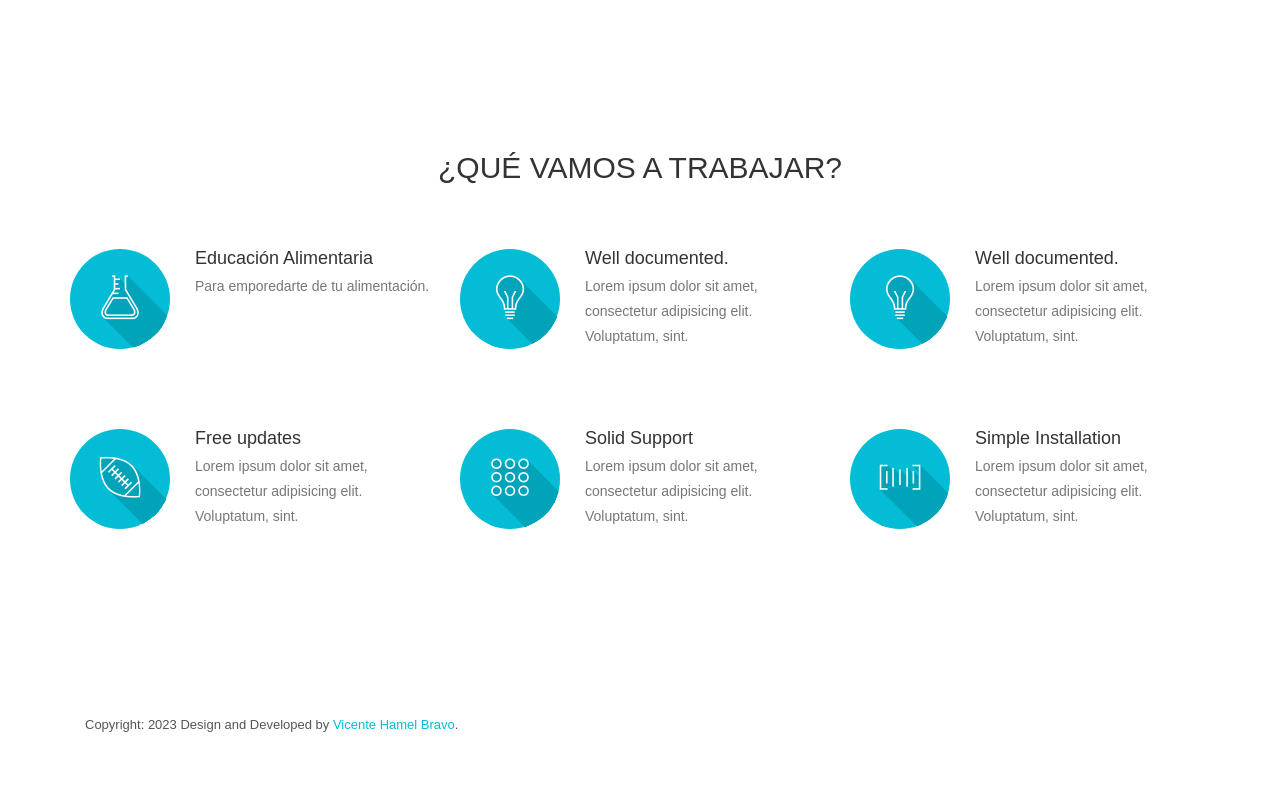
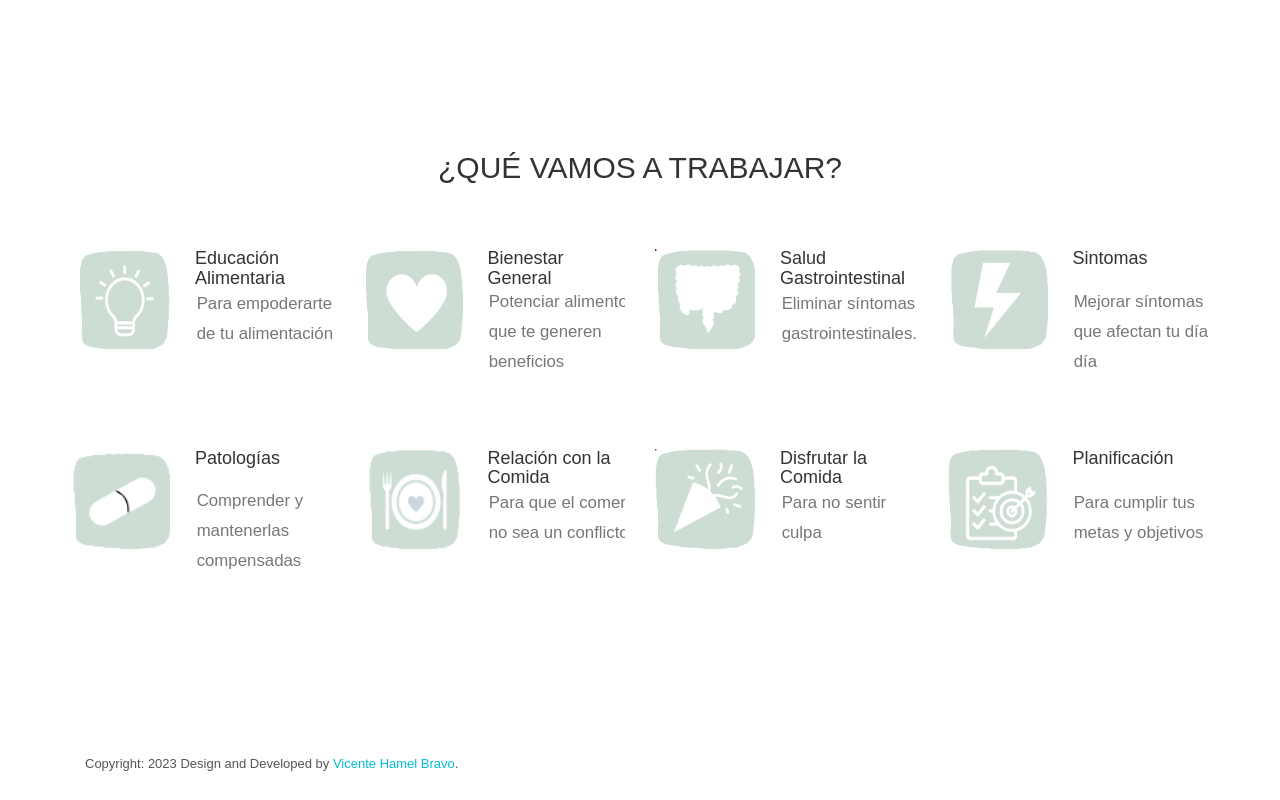
Before and after one commit to vhamelbravo/nutrihabito, a website: page about.html in a window 1280 px wide. Shown: the part 1107-1907 px from the top of the page. Before the commit the page ends 1868 px from the top, so only its background shows below. Drawn offline with Linux system fonts and the light colour scheme; files whose address does not match are found by name; a web font is replaced by a local one.

Commit message:
About page

```diff
--- a/about.html
+++ b/about.html
@@ -152,87 +152,97 @@
 				<h1 class="title wow fadeInDown" data-wow-delay=".3s">¿Qué Vamos a Trabajar?  </h1>
 			</div>
 			<div class="row">
-				<div class="col-md-4 col-lg-4 col-xs-12">
+				<div class="col-md-3 col-lg-3 col-xs-12">
 					<div class="media wow fadeInUp animated" data-wow-duration="500ms" data-wow-delay="300ms">
 						<div class="media-left">
-							<div class="icon">
-								<i class="ion-ios-flask-outline"></i>
-							</div>
+								<img class="about-icon" src="images/about/about-icon1.png">
 						</div>
 						<div class="media-body">
-							<h4 class="media-heading">Educación Alimentaria </h4>
-							<p>Para emporedarte de tu alimentación. </p>
+							<h4 class="media-heading">Educación Alimentaria</h4>
+							<p class="about-text">Para empoderarte de tu alimentación.</p>
 						</div>
 					</div>
 				</div>
-				<div class="col-md-4 col-lg-4 col-xs-12">
+				<div class="col-md-3 col-lg-3 col-xs-12">
 					<div class="media wow fadeInDown animated" data-wow-duration="500ms" data-wow-delay="600ms">
 						<div class="media-left">
-							<div class="icon">
-								<i class="ion-ios-lightbulb-outline"></i>
-							</div>
+								<img class="about-icon" src="images/about/about-icon2.png">
 						</div>
 						<div class="media-body">
-							<h4 class="media-heading">Well documented.</h4>
-							<p>Lorem ipsum dolor sit amet, consectetur adipisicing elit. Voluptatum, sint.</p>
+							<h4 class="media-heading">Bienestar General</h4>
+							<p class="about-text">Potenciar alimentos que te generen beneficios </p>
 						</div>
 					</div>
 				</div>
-				<div class="col-md-4 col-lg-4 col-xs-12">
+				<div class="col-md-3 col-lg-3 col-xs-12">
 					<div class="media wow fadeInDown animated" data-wow-duration="500ms" data-wow-delay="900ms">
 						<div class="media-left">
-							<div class="icon">
-								<i class="ion-ios-lightbulb-outline"></i>
-							</div>
+								<img class="about-icon" src="images/about/about-icon3.png">
 						</div>
 						<div class="media-body">
-							<h4 class="media-heading">Well documented.</h4>
-							<p>Lorem ipsum dolor sit amet, consectetur adipisicing elit. Voluptatum, sint.</p>
+							<h4 class="media-heading">Salud Gastrointestinal</h4>
+							<p class="about-text">Eliminar síntomas gastrointestinales.</p>
 						</div>
 					</div>
 				</div>
-				<div class="col-md-4 col-lg-4 col-xs-12">
-					<div class="media wow fadeInDown animated" data-wow-duration="500ms" data-wow-delay="1200ms">
+				<div class="col-md-3 col-lg-3 col-xs-12">
+					<div class="media wow fadeInDown animated" data-wow-duration="500ms" data-wow-delay="900ms">
 						<div class="media-left">
-							<div class="icon">
-								<i class="ion-ios-americanfootball-outline"></i>
-							</div>
+								<img class="about-icon" src="images/about/about-icon4.png">
 						</div>
 						<div class="media-body">
-							<h4 class="media-heading">Free updates</h4>
-							<p>Lorem ipsum dolor sit amet, consectetur adipisicing elit. Voluptatum, sint.</p>
+							<h4 class="media-heading">Sintomas <br> <br></h4>
+							<p class="about-text">Mejorar síntomas que afectan tu día a día   </p>
 						</div>
 					</div>
 				</div>
-				<div class="col-md-4 col-lg-4 col-xs-12">
-					<div class="media wow fadeInDown animated" data-wow-duration="500ms" data-wow-delay="1500ms">
+				<div class="col-md-3 col-lg-3 col-xs-12">
+					<div class="media wow fadeInDown animated" data-wow-duration="500ms" data-wow-delay="1200ms">
 						<div class="media-left">
-							<div class="icon">
-								<i class="ion-ios-keypad-outline"></i>
-							</div>
+								<img class="about-icon" src="images/about/about-icon5.png">
 						</div>
 						<div class="media-body">
-							<h4 class="media-heading">Solid Support</h4>
-							<p>Lorem ipsum dolor sit amet, consectetur adipisicing elit. Voluptatum, sint.</p>
+							<h4 class="media-heading">Patologías <br> <br></h4>
+							<p class="about-text">Comprender y mantenerlas compensadas</p>
 						</div>
 					</div>
 				</div>
-				<div class="col-md-4 col-lg-4 col-xs-12">
+				<div class="col-md-3 col-lg-3 col-xs-12">
+					<div class="media wow fadeInDown animated" data-wow-duration="500ms" data-wow-delay="1500ms">
+						<div class="media-left">
+								<img class="about-icon" src="images/about/about-icon6.png">
+						</div>
+						<div class="media-body">
+							<h4 class="media-heading">Relación con la Comida </h4>
+							<p class="about-text">Para que el comer no sea un conflicto </p>
+						</div>
+					</div>
+				</div>
+				<div class="col-md-3 col-lg-3 col-xs-12">
 					<div class="media wow fadeInDown animated" data-wow-duration="500ms" data-wow-delay="1800ms">
 						<div class="media-left">
-							<div class="icon">
-								<i class="ion-ios-barcode-outline"></i>
-							</div>
+								<img class="about-icon" src="images/about/about-icon7.png">
 						</div>
 						<div class="media-body">
-							<h4 class="media-heading">Simple Installation</h4>
-							<p>Lorem ipsum dolor sit amet, consectetur adipisicing elit. Voluptatum, sint.</p>
+							<h4 class="media-heading">Disfrutar la Comida</h4>
+							<p class="about-text">Para no sentir culpa </p>
+						</div>
+					</div>
+				</div>
+				<div class="col-md-3 col-lg-3 col-xs-12">
+					<div class="media wow fadeInDown animated" data-wow-duration="500ms" data-wow-delay="1800ms">
+						<div class="media-left">
+								<img class="about-icon" src="images/about/about-icon8.png">
+						</div>
+						<div class="media-body">
+							<h4 class="media-heading">Planificación <br> <br> </h4>
+							<p class="about-text">Para cumplir tus metas y objetivos</p>
 						</div>
 					</div>
 				</div>
 			</div>
 		</div>
-	</section> <!-- /#feature -->
+	</section>
 <!--
             ==================================================
             Footer Section Start
--- a/css/style.css
+++ b/css/style.css
@@ -1227,7 +1227,14 @@ margin-left: 85px;
 margin-left: 30%;
 transform: scale(1.5);
 }
-
+.about-text {
+transform: scale(1.2);
+margin-left: 10%;
+}
+.about-icon {
+height: 100px;
+width: 100px
+}
 .team-member:hover .team-img img {
   opacity: .8;
 }
```
Also changed, not shown: contact.html (+0 -2 lines), index.html (+1 -1 lines), images/about/about-icon1.png (added), images/about/about-icon2.png (added), images/about/about-icon3.png (added), images/about/about-icon4.png (added), images/about/about-icon5.png (added), images/about/about-icon6.png (added), images/about/about-icon7.png (added), images/about/about-icon8.png (added).
